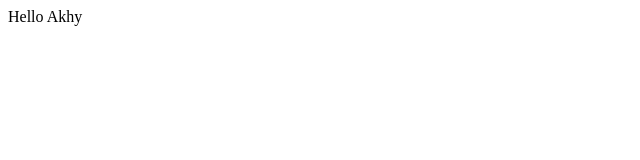
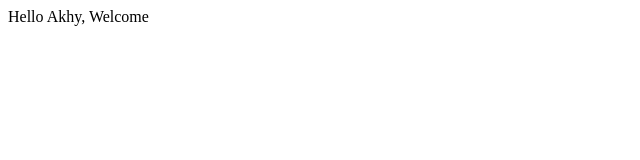
Before and after one commit to Akhyrokz/demo_git, a plain HTML site: page index.html in a window 1280 px wide. Shown: the full height of the page, 0-640 px from the left. Drawn offline with Linux system fonts and the light colour scheme.

```diff
--- a/index.html
+++ b/index.html
@@ -1 +1 @@
-<div>Hello Akhy</div>
+<div>Hello Akhy, Welcome</div>
```
